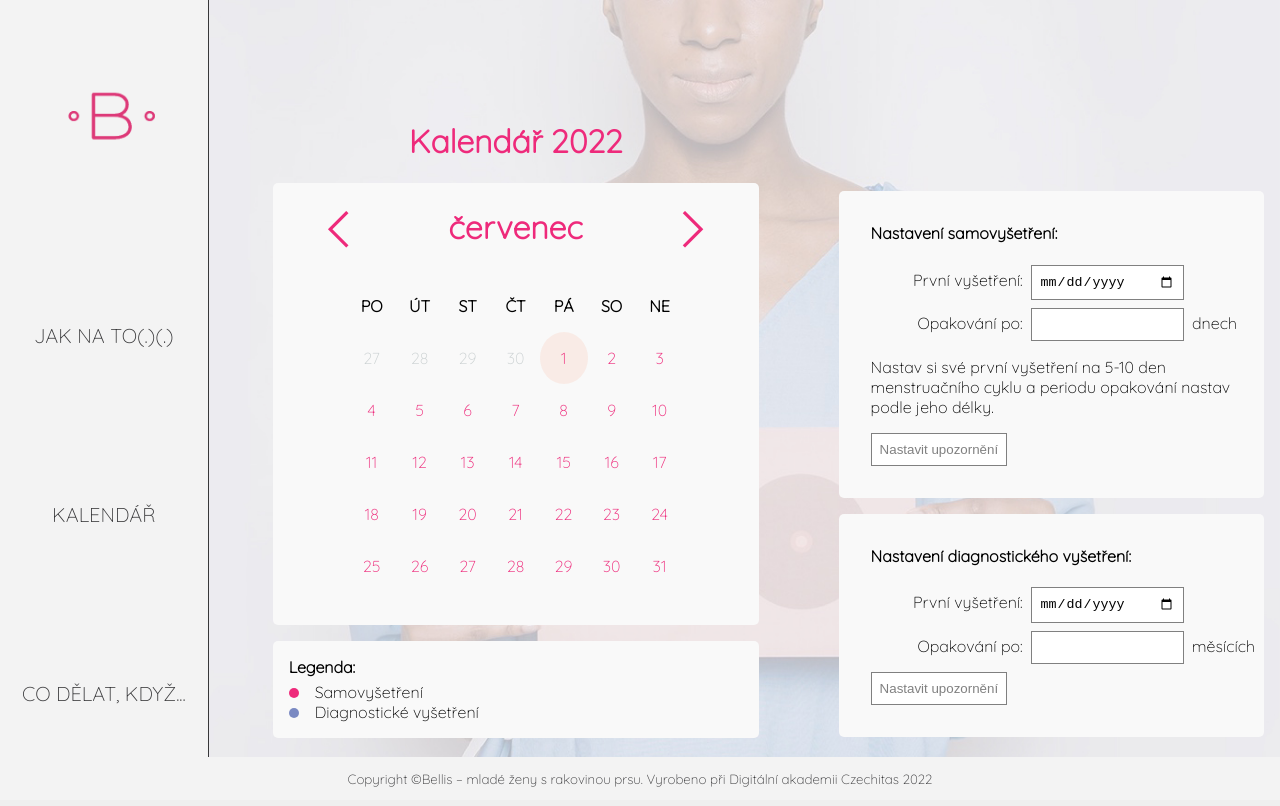
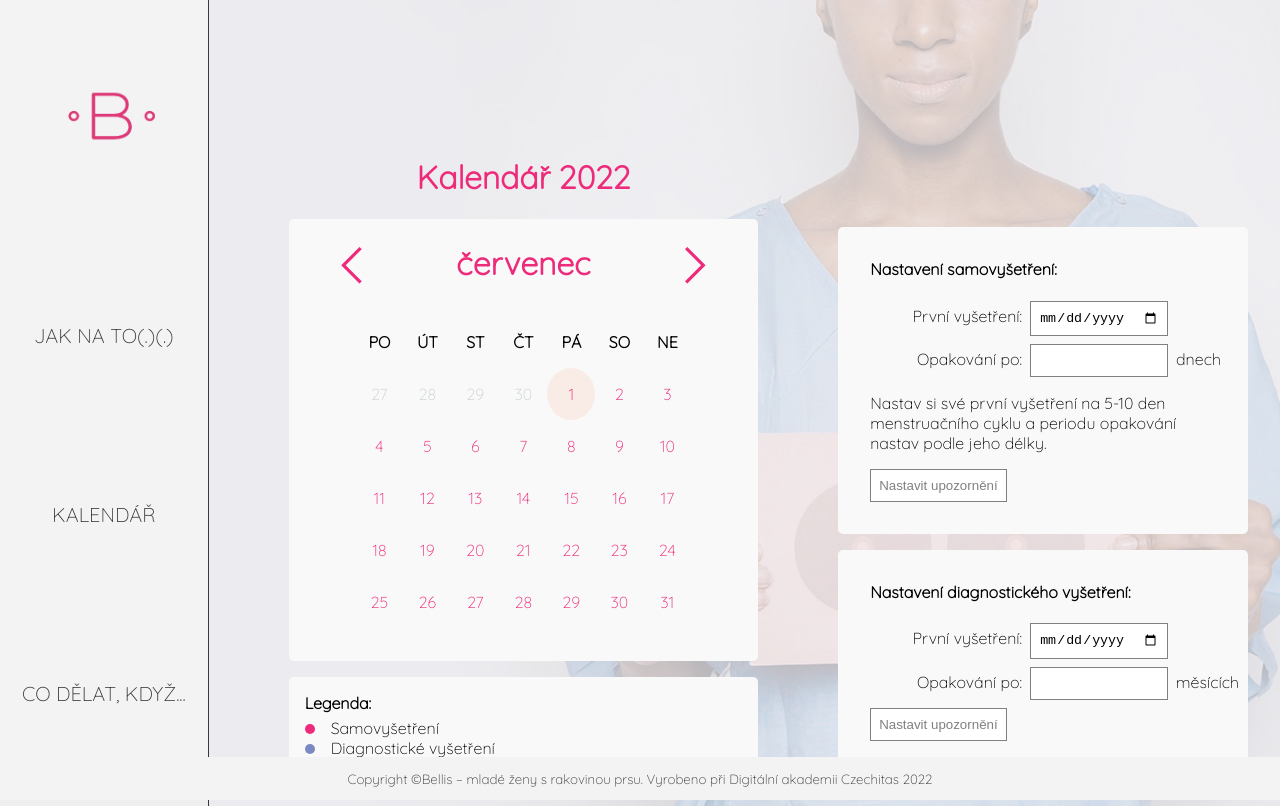
Before and after one commit to janajurcova/samovysetreni-prsu, a React app: page /kalendar in a window 1280 px wide. Built offline with nearby package versions, Linux system fonts and the light colour scheme; what dayjs-recur would draw is missing.

Commit message:
same page style

```diff
--- a/public/index.html
+++ b/public/index.html
@@ -10,7 +10,7 @@
     <title>Samovyšetření prsu Bellis</title>
     <meta name="description="
       content="Aplikace pro samovyšetření prsu s kalendářem - Jsme tady pro tebe.">
-    <meta name="keywords" content="kalendář, rakovina, samovyšetření, bellisky, bellis, mladé ženy, prevence, rakovina prsu, zdraví">
+    <meta name="keywords" content="kalendář, rakovina, samovyšetření, samovyšetření prsou, prevence rakoviny prsu, bellisky, bellis, mladé ženy, prevence, rakovina prsu, zdraví">
     <link
       rel="stylesheet"
       href="https://maxst.icons8.com/vue-static/landings/line-awesome/line-awesome/1.3.0/css/line-awesome.min.css"
--- a/src/pages/Calendar/index.jsx
+++ b/src/pages/Calendar/index.jsx
@@ -228,6 +228,7 @@ export const Calendar = () => {
     }
 
     return (
+        <main style={{ padding: '1rem' }}>
         <div className="calendar-container">
             <div className="calendar-container__body">
                 <h1>Kalendář {month.format("YYYY")}</h1>
@@ -281,6 +282,6 @@ export const Calendar = () => {
                 </div>
                 </div>
             </div>
-
+        </main>
     );
 };
--- a/src/pages/Calendar/style.css
+++ b/src/pages/Calendar/style.css
@@ -4,8 +4,9 @@
 .calendar-container {
   display: flex;
   flex-direction: row;
-  margin-top: 100px;
+  margin-top: 120px;
   align-items: center;
+  justify-content: space-evenly;
 }
 
 .calendar-table {
@@ -284,11 +285,17 @@ textarea {
     margin: unset;
     align-items: unset;
   }
+
+  .manual__container {
+    margin: auto;
+  }
+
   .container-settings__month,
   .container-settings__year {
     max-width: 510px;
     margin: 1rem 0 0 4rem;
   }
+
     form {
     margin: 0;
   }
--- a/src/pages/Questions/index.jsx
+++ b/src/pages/Questions/index.jsx
@@ -25,7 +25,8 @@ const Question = ({ title, children }) => {
 
 export const Questions = () => {
   return (
-    <main className="questions-main" >
+    <main style={{ padding: '1rem' }}>
+    <div className="questions-main" >
       <h1>Co dělat, když...</h1>
       <div className="questions">
         <Question title="1 - Něco se ti nezdá">
@@ -122,6 +123,7 @@ export const Questions = () => {
             </ul>
         </Question>
       </div>
+    </div>
     </main>
   );
 };
--- a/src/pages/Questions/style.css
+++ b/src/pages/Questions/style.css
@@ -55,3 +55,13 @@ li {
   text-decoration: none;
   color: var(--text);
 }
+
+.questions-main {
+  margin-top: 120px;
+}
+
+@media (max-width: 1150px) {
+  .questions-main {
+    margin: auto;
+  }
+}
```
